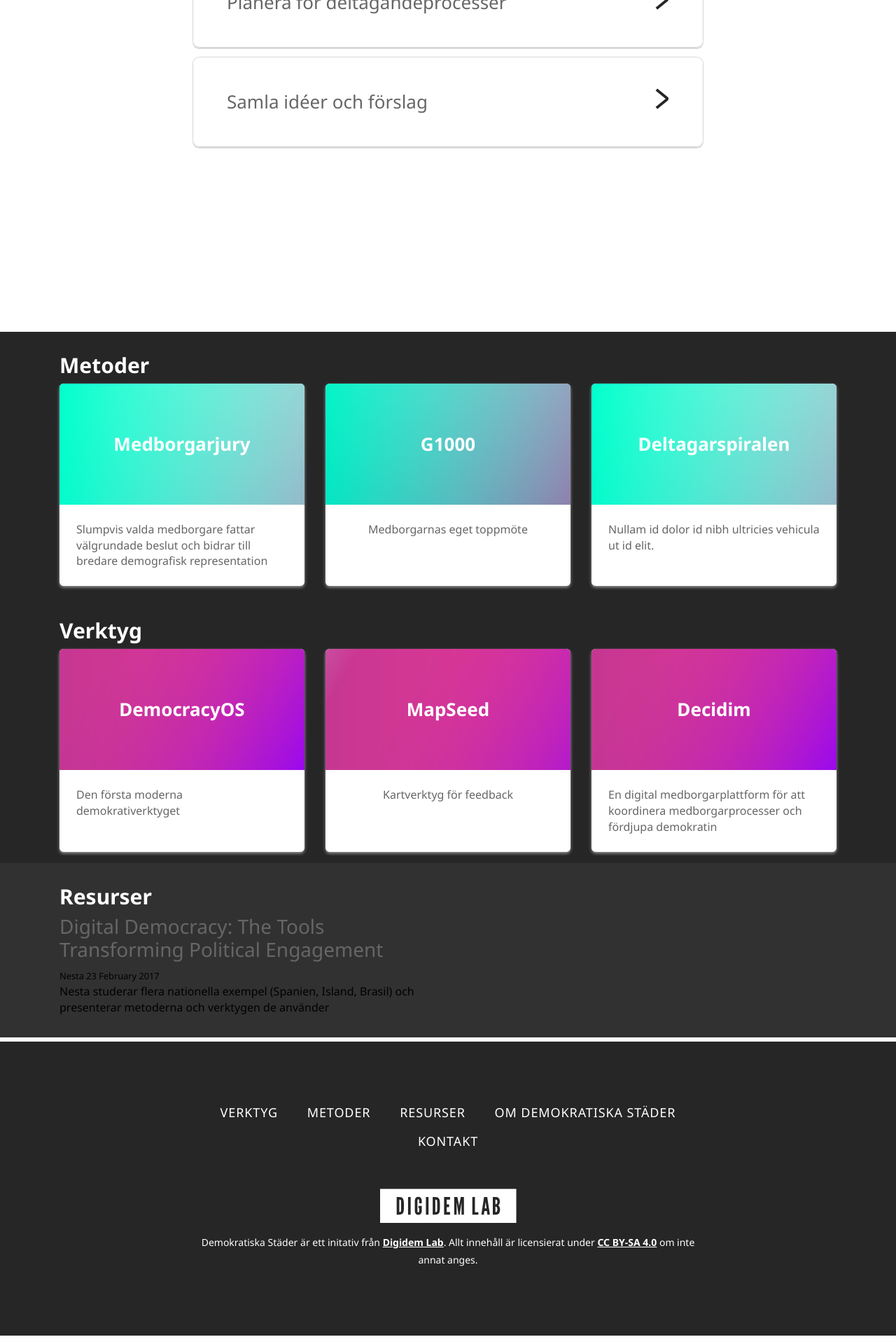
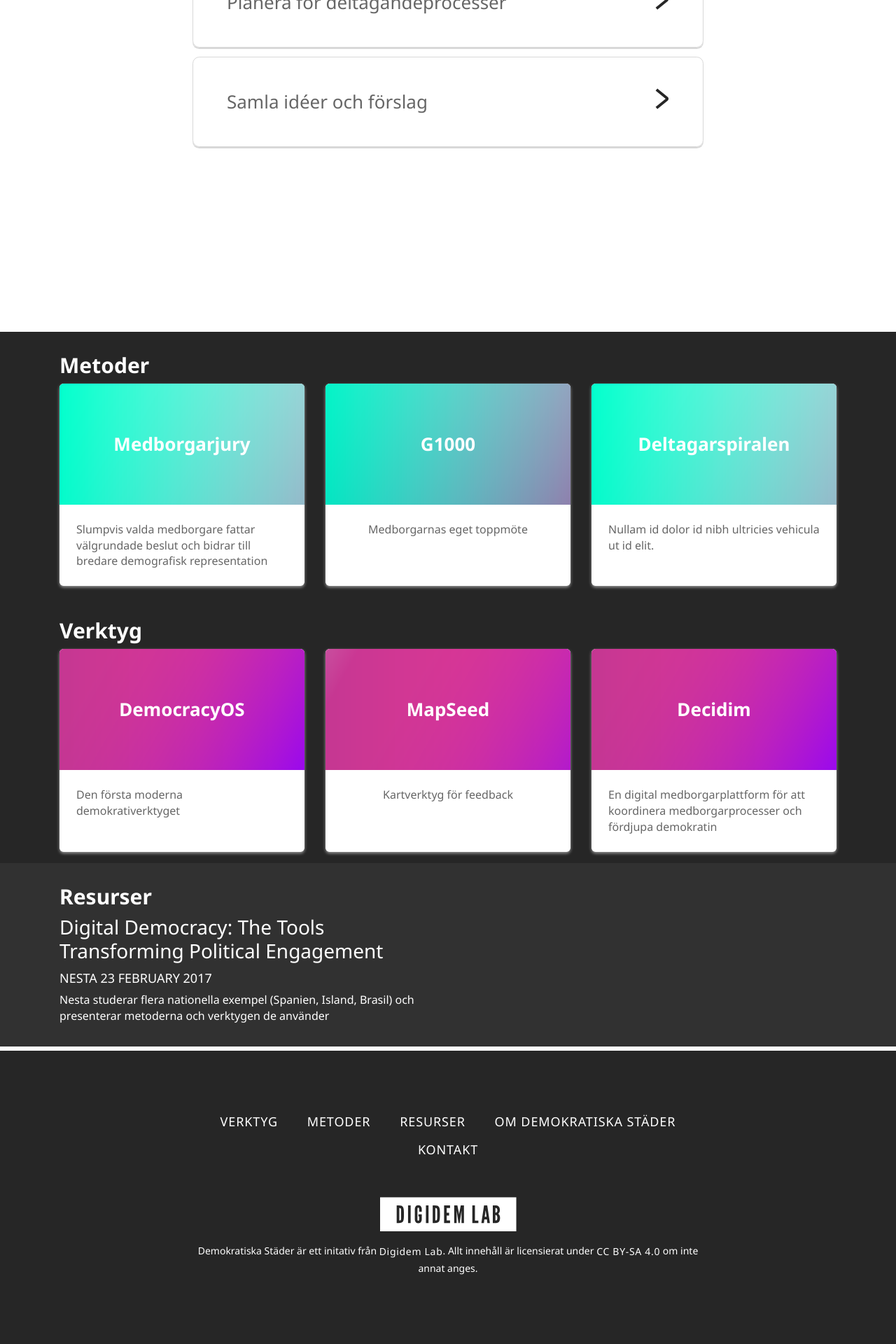
Before and after one commit to digidemlab/demokratiskastader, a Jekyll site: the page built from index.md, in a window 1280 px wide. Shown: the part 1283-3203 px from the top of the page at 70% size. Built offline with Jekyll 4.4.1, drawn with Linux system fonts in a browser that asks for light colours.

Commit message:
Added the gradient bar and fixed a lot of fonts and margins

```diff
--- a/_includes/panel/footer.html
+++ b/_includes/panel/footer.html
@@ -15,8 +15,8 @@
           </a>
         </p>
         <p class="body-text -xsmall -white">
-          Demokratiska Städer är ett initativ från <a class="text-link -white" href="http://digidemlab.org">Digidem Lab</a>.
-Allt innehåll är licensierat under <a class="text-link -white" href="https://creativecommons.org/licenses/by-sa/4.0/">CC BY-SA 4.0</a> om inte annat anges.
+          Demokratiska Städer är ett initativ från <a class="footer-link -small" href="http://digidemlab.org">Digidem Lab</a>.
+Allt innehåll är licensierat under <a class="footer-link -small" href="https://creativecommons.org/licenses/by-sa/4.0/">CC BY-SA 4.0</a> om inte annat anges.
         </p>
       </div>
     </div>
--- a/_includes/teaser/teaser_list.html
+++ b/_includes/teaser/teaser_list.html
@@ -1,9 +1,9 @@
 <div class="col-sm-6 padding">
-  <a class"text-link-white" href="{{ site.baseurl }}{{ post.link }}">
-    <h3>{{ post.title }}</h3>
+  <a href="{{ site.baseurl }}{{ post.link }}">
+    <h3 class="text-link">{{ post.title }}</h3>
   </a>
+  <h4>{{ post.author }}&nbsp;{{ post.date | date: "%-d %B %Y" }}</h4>
   <p class="-white">
-    <small>{{ post.author }}&nbsp;{{ post.date | date: "%-d %B %Y" }}</small><br>
     {{ post.excerpt }}
   </p>
 </div>
--- a/_layouts/start.html
+++ b/_layouts/start.html
@@ -25,7 +25,7 @@
   <div class="tool-listing">
     <div class="row">
       <div class="col-sm-12 text-center">
-        <h2 class="heading-a -black"><a name="tool-listing" class="clean-link">Vi vill…</a></h2>
+        <h2 class="heading-a -black">Vi vill…</h2>
       </div>
     </div>
 
--- a/_sass/_custom.scss
+++ b/_sass/_custom.scss
@@ -145,3 +145,9 @@
   background-size: contain;
   height: 1rem;
 }
+
+p {
+  &.-white {
+    color: $white;
+  }
+}
--- a/_sass/_links.scss
+++ b/_sass/_links.scss
@@ -2,29 +2,14 @@
 // Links and buttons
 
 .text-link {
-  color: $link-color;
-  text-decoration: underline;
-  font-weight: bold;
+  color: $white;
+  text-decoration: none;
   padding: 0.05em 0em 0.15em;
-  -webkit-transition: all 0.3s ease-in-out;
-  transition: all 0.3s ease-in-out;
 
   &:hover,
   &:focus,
   &:active {
-    color: $link-color;
-    background-color: $link-hover-color;
-  }
-
-  &.-white {
-    color: $white;
-
-    &:hover,
-    &:focus,
-    &:active {
-      color: $purple;
-      background-color: $purple-light;
-    }
+    text-decoration: underline;
   }
 }
 
@@ -159,10 +144,20 @@
   text-decoration: none;
   padding: 0.05em 0.5em 0.15em;
   margin: 0 0.5em;
+  -webkit-transition: all 0.3s ease-in-out;
+  transition: all 0.3s ease-in-out;
+
+  &.-small {
+    font-size: $font-size-sm;
+    padding: 0.05em 0em 0.15em;
+    margin: 0;
+    text-transform: none;
+  }
 
   &:hover,
   &:focus,
   &:active {
+    color: $black;
     background-color: $white;
     text-decoration: none;
   }
--- a/_sass/_typography.scss
+++ b/_sass/_typography.scss
@@ -72,6 +72,13 @@
   }
 }
 
+h4 {
+  @extend %heading;
+  font-size: $font-size-h4;
+  font-weight: normal;
+  text-transform: uppercase;
+}
+
 h5 {
   @extend %heading;
   font-size: $font-size-h3;
```
